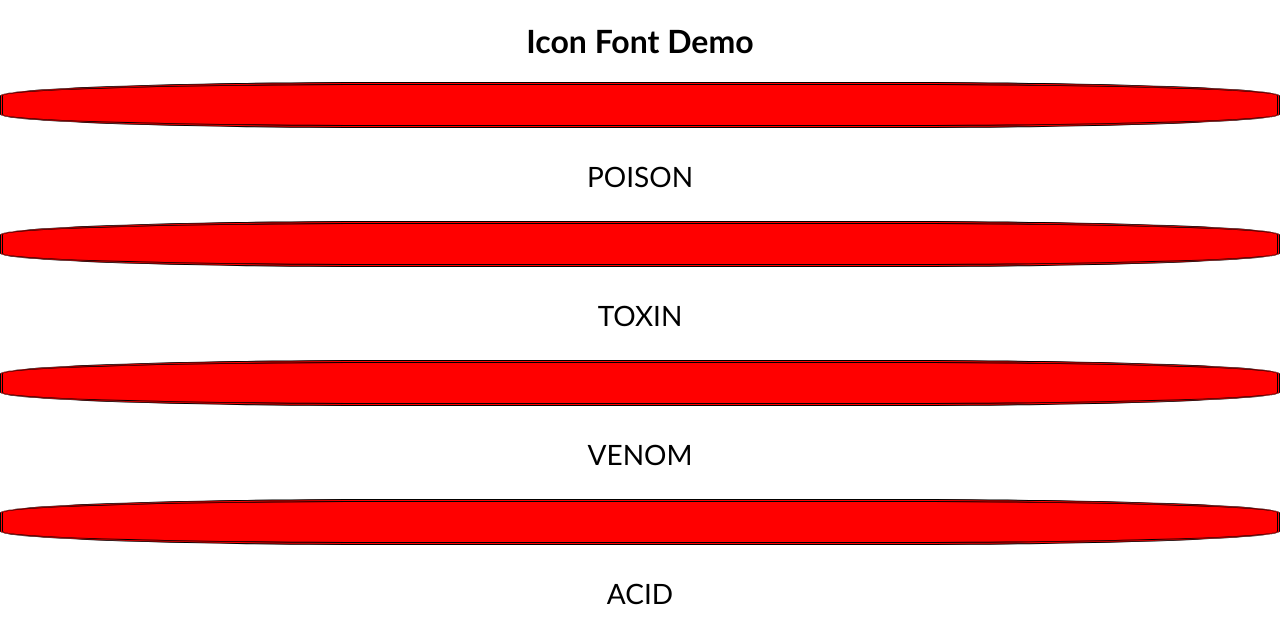
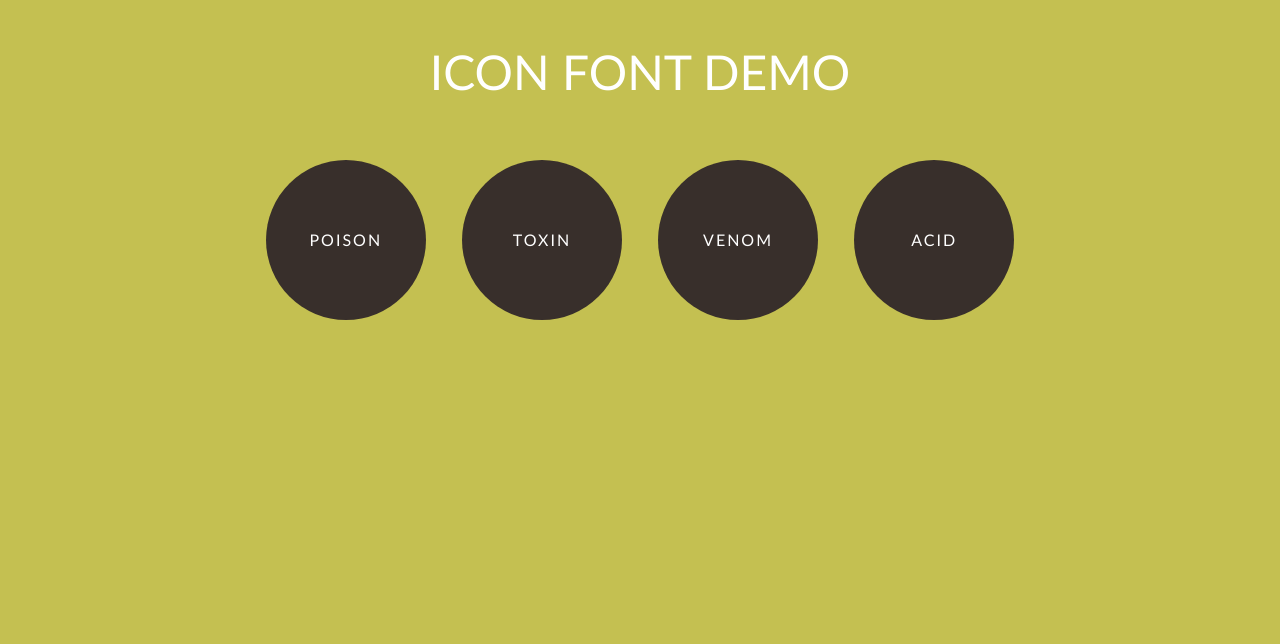
Before and after one commit to kayleemenard/dsn1686-assignment-icons, a plain HTML site: page index.html in a window 1280 px wide. Drawn offline with Linux system fonts and the light colour scheme; some icons are missing.

Commit message:
style(html and css): add style changes
add classes to html buttons
add transitions to button hover styles

```diff
--- a/css/main.css
+++ b/css/main.css
@@ -19,48 +19,99 @@ html {
 body {
   margin: 0;
   width: 100%;
+  background-color: #C4C051;
   font-family: 'gill sans', sans-serif;
 }
 
-h1 {
-  text-align: center;
-  width: 100%;
-}
-
-.icon {
-  margin: 0 ;
-  padding: .25em 0 0;
-  visibility: visible;
-  width: 100%;
-
-  background-color: red;
-  border-radius: 30%;
-  border-style: double;
-  display: inline-block;
-  font-size: 10em;
-  line-height: 0;
+.container > header {
+  margin: 0 auto;
+  padding: 2em;
+  font-size: 1.5em;
+  line-height: 1;
   text-align: center;
 }
 
-.icon:hover {
-  cursor: pointer;
-  visibility: hidden;
-}
-
-
-.icon-name {
-  /*visibility: hidden;*/
-  height: auto;
-  width: 100%;
-
-  color: black;
-  cursor: pointer;
-  font-size: 1.75em;
-  text-align: center;
+.container > header h1{
+  margin: 0;
+  color: #fff;
+  font-weight: lighter;
   text-transform: uppercase;
 }
 
-.icon-name:hover {
+.container > p {
+  margin: 0 auto;
+  text-align: center;
+}
 
-  visibility: visible;
+.btn {
+  height: 10em;
+  margin: 1em;
+  width: 10em;
+  overflow: hidden;
+  position: relative;
+
+  background: #382F2B;
+  border: none;
+  border-radius: 50%;
+  color: #fff;
+  cursor: pointer;
+  display: inline-block;
+  font-family: 'gill sans', sans-serif;
+  font-weight: lighter;
+  font-size: 16px;
+  letter-spacing: 2px;
+  line-height: 2;
+  text-transform: uppercase;
+
+  -webkit-transition: all 0.3s;
+  -moz-transition: all 0.3s;
+  transition: all 0.3s;
+  -webkit-backface-visibility: hidden;
+  -moz-backface-visibility: hidden;
+  backface-visibility: hidden;
 }
+
+.btn:after {
+  position: absolute;
+  z-index: -1;
+
+  -webkit-transition: all 0.3s;
+  -moz-transition: all 0.3s;
+  transition: all 0.3s;
+}
+
+.btn:before {
+  position: absolute;
+    left: 0;
+    top: -100%;
+  height: 100%;
+  width: 100%;
+
+  -webkit-transition: all 0.3s;
+  -moz-transition: all 0.3s;
+  transition: all 0.3s;
+}
+
+.btn:hover:before {
+  top: 0;
+  font-size: 700%;
+  line-height: 1.7;
+}
+
+.btn span {
+  display: inline-block;
+
+  -webkit-transition: all 0.3s;
+  -webkit-backface-visibility: hidden;
+  -moz-transition: all 0.3s;
+  -moz-backface-visibility: hidden;
+  transition: all 0.3s;
+  backface-visibility: hidden;
+}
+
+.btn:hover span {
+  -webkit-transform: translateY(300%);
+  -moz-transform: translateY(300%);
+  -ms-transform: translateY(300%);
+  transform: translateY(300%);
+}
--- a/index.html
+++ b/index.html
@@ -8,15 +8,15 @@
     <meta name="viewport" content="width=device-width">
   </head>
 
-  <body>
-    <h1>Icon Font Demo</h1>
-    <a class="icon icon-lilac"></a>
-    <p class="icon-name">Poison</p>
-    <a class="icon icon-berries-a"></a>
-    <p class="icon-name">Toxin</p>
-    <a class="icon icon-berries-b"></a>
-    <p class="icon-name">Venom</p>
-    <a class="icon icon-flowers"></a>
-    <p class="icon-name">Acid</p>
+  <body class="container">
+    <header>
+      <h1>Icon Font Demo</h1>
+    </header>
+    <p id="buttons">
+      <button class="btn icon-lilac"><span>Poison</span></button>
+      <button class="btn icon-berries-a"><span>Toxin</span></button>
+      <button class="btn icon-berries-b"><span>Venom</span></button>
+      <button class="btn icon-flowers"><span>Acid</span></button>
+    </p>
   </body>
 </html>
```
